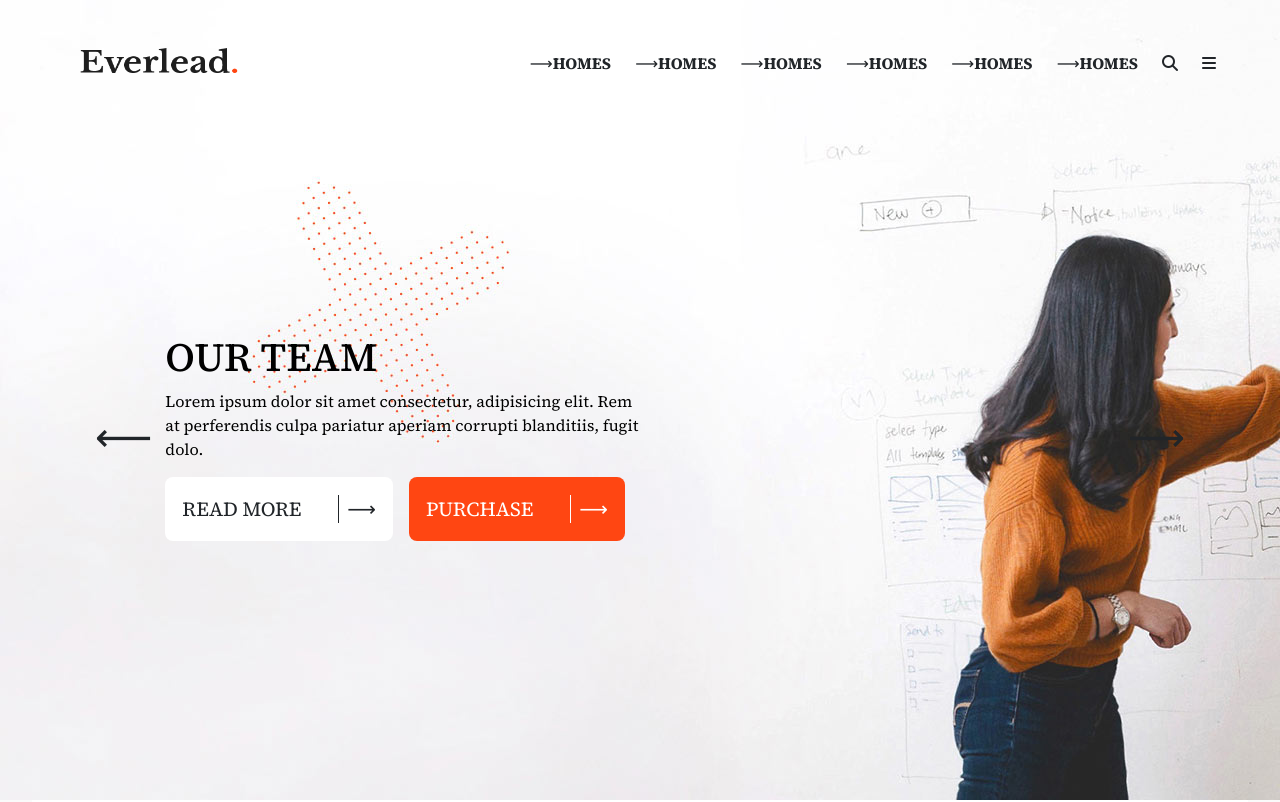
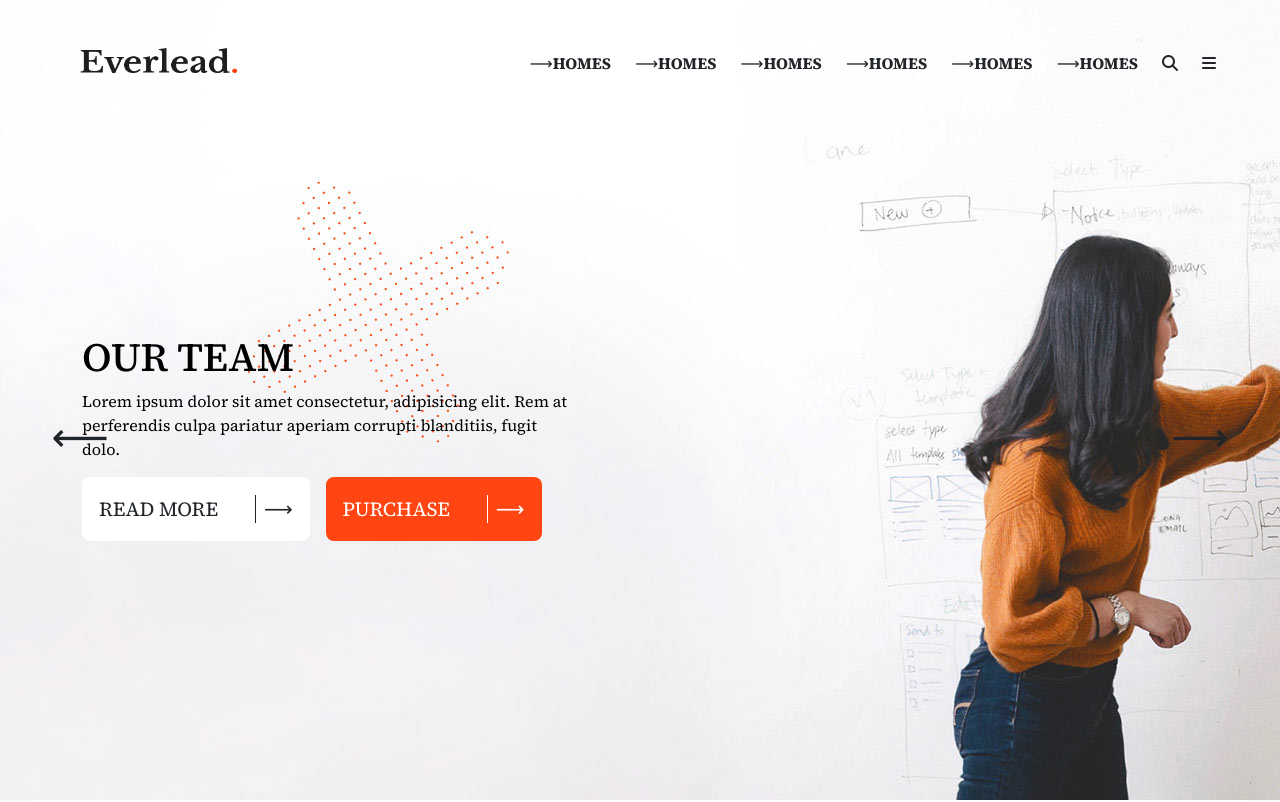
Before and after one commit to Mikee282828/proj-html-vuejs, a Vue app: page / in a window 1280 px wide. Shown: the top 802 px of the page. Built offline with nearby package versions, Linux system fonts and the light colour scheme.

Commit message:
MyAppHeader - arrowLeft/Right fix

```diff
--- a/src/components/MyAppHeader.vue
+++ b/src/components/MyAppHeader.vue
@@ -90,8 +90,6 @@ export default {
     background-image: url(../assets/img/rev-slider-main-home-img-03.jpg);
 }
 
-
-
 .cardHeader {
     color: black;
     display: flex;
@@ -102,13 +100,13 @@ export default {
 
 }
 
-/* .arrowLeft {
-    position: relative;
-    right: 10rem;
+.arrowLeft {
+    position: absolute;
+    left: 3%;
 }
 
 .arrowRight {
-    position: relative;
-    left: 22rem;
-} */
+    position: absolute;
+    right: 3%;
+}
 </style>
--- a/src/components/MyAppMain.vue
+++ b/src/components/MyAppMain.vue
@@ -54,4 +54,5 @@ export default {
 
 </template>
 
-<style scoped></style>
+<style scoped>
+</style>
--- a/src/style.css
+++ b/src/style.css
@@ -5,6 +5,6 @@
 }
 body{
   font-family: "Source Serif 4", serif;
-  background-color:black;
-  color:white;
+  background-color: #FAFAFA;
+  color:black;
 }
```
